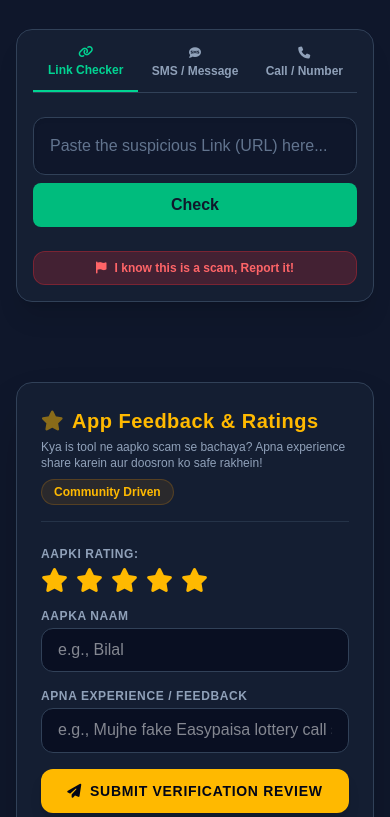
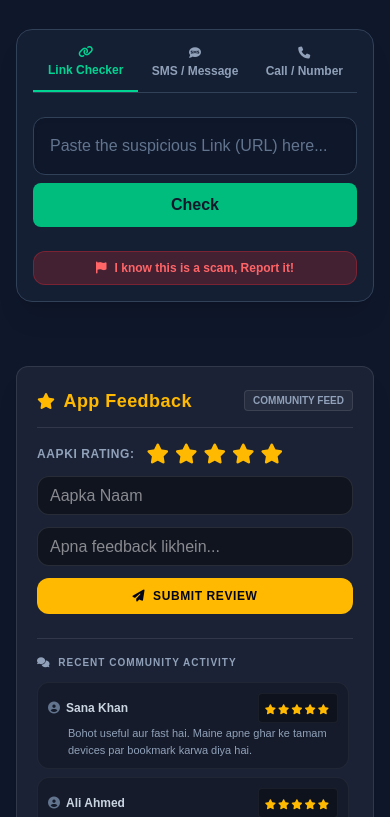
Before and after one commit to Shan15700/ScamShield-PK, a plain HTML site: page index.html in a window 390 px wide. Shown: the part 277-1094 px from the top of the page. Drawn offline with nearby package versions, Linux system fonts and the light colour scheme.

Commit message:
Fixed mobile scaling and theme auto-blend matching

```diff
--- a/app.js
+++ b/app.js
@@ -287,65 +287,63 @@ document.addEventListener("DOMContentLoaded", () => {
     const stars = document.querySelectorAll("#starRatingPicker .rating-star");
     const feedbackForm = document.getElementById("feedbackForm");
     const reviewsContainer = document.getElementById("reviewsContainer");
-    let selectedRating = 5; // Default rating sets to 5 stars
+    let selectedRating = 5;
 
-    // 1. Star Picker Click Handler (FontAwesome Class Swap)
+    // 1. Mobile-friendly Star Selector Toggle
     stars.forEach((star, index) => {
         star.addEventListener("click", () => {
             selectedRating = index + 1;
             stars.forEach((s, idx) => {
                 if (idx <= index) {
-                    s.className = "fa-solid fa-star rating-star cursor-pointer text-amber-400 transition transform hover:scale-110";
+                    s.className = "fa-solid fa-star rating-star cursor-pointer text-amber-400 transition";
                 } else {
-                    s.className = "fa-regular fa-star rating-star cursor-pointer text-slate-600 transition transform hover:scale-110";
+                    s.className = "fa-regular fa-star rating-star cursor-pointer text-slate-600 transition";
                 }
             });
         });
     });
 
-    // 2. Load and Sync Reviews from LocalStorage
+    // 2. Render Loop with Balanced Sizing
     const loadMainReviews = () => {
         if (!reviewsContainer) return;
         reviewsContainer.innerHTML = "";
 
-        // Same database matching admin view
         const reviews = JSON.parse(localStorage.getItem("scamShieldReviews")) || [
             { name: "Ali Ahmed", rating: 5, text: "Zabardast tool! Mujhe aik fake Easypaisa cash reward wale link se bacha liya." },
             { name: "Sana Khan", rating: 5, text: "Bohot useful aur fast hai. Maine apne ghar ke tamam devices par bookmark karwa diya hai." }
         ];
 
         if (reviews.length === 0) {
-            reviewsContainer.innerHTML = `<p class="text-center text-slate-500 text-xs py-4">Koi feedback nahi mila. Pehle review aap dein!</p>`;
+            reviewsContainer.innerHTML = `<p class="text-center text-slate-500 text-[11px] py-2">Koi feedback nahi mila.</p>`;
             return;
         }
 
-        // Display rows (Newest on top)
         reviews.forEach(rev => {
             let starsHTML = "";
             for (let i = 1; i <= 5; i++) {
                 if (i <= rev.rating) {
-                    starsHTML += `<i class="fa-solid fa-star text-amber-400 mr-0.5 text-xs"></i>`;
+                    starsHTML += `<i class="fa-solid fa-star text-amber-400 mr-0.5 text-[10px]"></i>`;
                 } else {
-                    starsHTML += `<i class="fa-regular fa-star text-slate-600 mr-0.5 text-xs"></i>`;
+                    starsHTML += `<i class="fa-regular fa-star text-slate-600 mr-0.5 text-[10px]"></i>`;
                 }
             }
 
             const reviewDiv = document.createElement("div");
-            reviewDiv.className = "bg-slate-900/40 border border-slate-800 p-3.5 rounded-xl transition hover:border-slate-700";
+            // Transparent background blends inside any system root color
+            reviewDiv.className = "bg-black/20 border border-white/5 p-2.5 rounded-xl flex flex-col gap-0.5";
             reviewDiv.innerHTML = `
-                <div class="flex justify-between items-center mb-1.5">
-                    <span class="font-bold text-slate-200 text-sm flex items-center gap-2">
-                        <i class="fa-solid fa-circle-user text-slate-500 text-base"></i> ${rev.name}
+                <div class="flex justify-between items-center">
+                    <span class="font-bold text-slate-300 text-xs flex items-center gap-1.5">
+                        <i class="fa-solid fa-circle-user text-slate-500 text-xs"></i> ${rev.name}
                     </span>
-                    <div class="bg-slate-950/80 px-2 py-0.5 rounded border border-slate-800/80">${starsHTML}</div>
+                    <div class="bg-black/30 px-1.5 py-0.5 rounded border border-white/5">${starsHTML}</div>
                 </div>
-                <p class="text-slate-400 text-xs leading-relaxed m-0">${rev.text}</p>
+                <p class="text-slate-400 text-[11px] md:text-xs leading-normal m-0 pl-5">${rev.text}</p>
             `;
             reviewsContainer.insertBefore(reviewDiv, reviewsContainer.firstChild);
         });
     };
 
-    // 3. Handle Form Submission
     if (feedbackForm) {
         feedbackForm.addEventListener("submit", (e) => {
             e.preventDefault();
@@ -358,19 +356,14 @@ document.addEventListener("DOMContentLoaded", () => {
                 text: textInput.value.trim()
             };
 
-            const currentReviews = JSON.parse(localStorage.getItem("scamShieldReviews")) || [
-                { name: "Ali Ahmed", rating: 5, text: "Zabardast tool! Mujhe aik fake Easypaisa cash reward wale link se bacha liya." },
-                { name: "Sana Khan", rating: 5, text: "Bohot useful aur fast hai. Maine apne ghar ke tamam devices par bookmark karwa diya hai." }
-            ];
-
+            const currentReviews = JSON.parse(localStorage.getItem("scamShieldReviews")) || [];
             currentReviews.push(newReview);
             localStorage.setItem("scamShieldReviews", JSON.stringify(currentReviews));
 
-            // Reset inputs & reset picker state to 5 stars
             nameInput.value = "";
             textInput.value = "";
             selectedRating = 5;
-            stars.forEach(s => s.className = "fa-solid fa-star rating-star cursor-pointer text-amber-400 transition transform hover:scale-110");
+            stars.forEach(s => s.className = "fa-solid fa-star rating-star cursor-pointer text-amber-400");
 
             loadMainReviews();
         });
--- a/index.html
+++ b/index.html
@@ -88,79 +88,62 @@
         </div>
     </main>
 
-    <!-- ⭐ PREMIUM RATING & FEEDBACK SECTION -->
-    <div class="max-w-4xl mx-auto mt-12 px-4">
-        <div class="bg-slate-800/40 border border-slate-700 rounded-2xl p-6 md:p-8 shadow-2xl text-left">
+    <div class="max-w-4xl mx-auto mt-8 px-4 mb-8">
+        <div class="bg-white/5 border border-white/10 rounded-xl p-5 md:p-6 shadow-xl text-left">
 
-            <!-- Header -->
-            <div
-                class="flex flex-col sm:flex-row sm:items-center justify-between gap-2 border-b border-slate-700/60 pb-4 mb-6">
+            <div class="flex items-center justify-between border-b border-white/10 pb-3 mb-4">
                 <div>
-                    <h3 class="text-xl font-bold text-amber-400 tracking-wide flex items-center gap-2">
-                        <i class="fa-solid fa-star animate-pulse"></i> App Feedback & Ratings
+                    <h3 class="text-lg font-bold text-amber-400 tracking-wide flex items-center gap-2">
+                        <i class="fa-solid fa-star text-base"></i> App Feedback
                     </h3>
-                    <p class="text-slate-400 text-xs mt-1">Kya is tool ne aapko scam se bachaya? Apna experience share
-                        karein aur doosron ko safe rakhein!</p>
                 </div>
                 <span
-                    class="self-start sm:self-center bg-amber-500/10 text-amber-400 text-xs font-semibold px-3 py-1 rounded-full border border-amber-500/20">
-                    Community Driven
+                    class="bg-white/5 text-slate-400 text-[10px] uppercase font-semibold px-2 py-0.5 rounded border border-white/10">
+                    Community Feed
                 </span>
             </div>
 
-            <!-- Feedback Form -->
-            <form id="feedbackForm" class="space-y-4">
-                <!-- Star Picker -->
-                <div>
-                    <label class="text-xs font-semibold text-slate-400 uppercase tracking-wider block mb-1.5">Aapki
-                        Rating:</label>
-                    <div id="starRatingPicker" class="flex gap-2 text-2xl text-amber-400">
-                        <i class="fa-solid fa-star rating-star cursor-pointer transition transform hover:scale-110"
+            <form id="feedbackForm" class="space-y-3">
+                <div class="flex items-center gap-3">
+                    <span class="text-xs font-semibold text-slate-400 uppercase tracking-wider">Aapki Rating:</span>
+                    <div id="starRatingPicker" class="flex gap-1.5 text-xl md:text-2xl text-amber-400">
+                        <i class="fa-solid fa-star rating-star cursor-pointer transition transform active:scale-95"
                             data-value="1"></i>
-                        <i class="fa-solid fa-star rating-star cursor-pointer transition transform hover:scale-110"
+                        <i class="fa-solid fa-star rating-star cursor-pointer transition transform active:scale-95"
                             data-value="2"></i>
-                        <i class="fa-solid fa-star rating-star cursor-pointer transition transform hover:scale-110"
+                        <i class="fa-solid fa-star rating-star cursor-pointer transition transform active:scale-95"
                             data-value="3"></i>
-                        <i class="fa-solid fa-star rating-star cursor-pointer transition transform hover:scale-110"
+                        <i class="fa-solid fa-star rating-star cursor-pointer transition transform active:scale-95"
                             data-value="4"></i>
-                        <i class="fa-solid fa-star rating-star cursor-pointer transition transform hover:scale-110"
+                        <i class="fa-solid fa-star rating-star cursor-pointer transition transform active:scale-95"
                             data-value="5"></i>
                     </div>
                 </div>
 
-                <!-- Name and Text Grid -->
-                <div class="grid sm:grid-cols-3 gap-4">
+                <div class="grid grid-cols-1 sm:grid-cols-3 gap-3">
                     <div class="sm:col-span-1">
-                        <label class="text-xs font-semibold text-slate-400 uppercase tracking-wider block mb-1">Aapka
-                            Naam</label>
-                        <input type="text" id="feedbackName" placeholder="e.g., Bilal"
-                            class="w-full bg-slate-950/60 border border-slate-700 rounded-xl px-4 py-2.5 text-white text-sm focus:outline-none focus:border-amber-400 transition"
+                        <input type="text" id="feedbackName" placeholder="Aapka Naam"
+                            class="w-full bg-black/40 border border-white/10 rounded-xl px-3 py-2 text-white text-xs md:text-sm focus:outline-none focus:border-amber-400 transition"
                             required>
                     </div>
                     <div class="sm:col-span-2">
-                        <label class="text-xs font-semibold text-slate-400 uppercase tracking-wider block mb-1">Apna
-                            Experience / Feedback</label>
-                        <input type="text" id="feedbackText"
-                            placeholder="e.g., Mujhe fake Easypaisa lottery call se bachaya!"
-                            class="w-full bg-slate-950/60 border border-slate-700 rounded-xl px-4 py-2.5 text-white text-sm focus:outline-none focus:border-amber-400 transition"
+                        <input type="text" id="feedbackText" placeholder="Apna feedback likhein..."
+                            class="w-full bg-black/40 border border-white/10 rounded-xl px-3 py-2 text-white text-xs md:text-sm focus:outline-none focus:border-amber-400 transition"
                             required>
                     </div>
                 </div>
 
-                <!-- Submit Button -->
                 <button type="submit"
-                    class="w-full bg-amber-400 hover:bg-amber-500 text-slate-950 font-bold py-3 rounded-xl transition cursor-pointer shadow-lg text-sm uppercase tracking-wider flex items-center justify-center gap-2">
-                    <i class="fa-solid fa-paper-plane"></i> Submit Verification Review
+                    class="w-full bg-amber-400 hover:bg-amber-500 text-slate-950 font-bold py-2.5 rounded-xl transition active:scale-[0.98] cursor-pointer text-xs uppercase tracking-wider flex items-center justify-center gap-2">
+                    <i class="fa-solid fa-paper-plane"></i> Submit Review
                 </button>
             </form>
 
-            <!-- Live Reviews Feed -->
-            <div class="mt-8 pt-6 border-top border-slate-700/60">
-                <h4 class="text-xs font-bold text-slate-400 uppercase tracking-widest mb-4 flex items-center gap-2">
-                    <i class="fa-solid fa-comments text-slate-500"></i> Recent Community Activity
+            <div class="mt-6 pt-4 border-t border-white/10">
+                <h4 class="text-[10px] font-bold text-slate-400 uppercase tracking-widest mb-3">
+                    <i class="fa-solid fa-comments mr-1"></i> Recent Community Activity
                 </h4>
-                <div id="reviewsContainer" class="space-y-3 max-h-[300px] overflow-y-auto pr-1">
-                    <!-- Javascript dynamic list rows inject karega -->
+                <div id="reviewsContainer" class="space-y-2 max-h-[220px] overflow-y-auto pr-1">
                 </div>
             </div>
 
```
